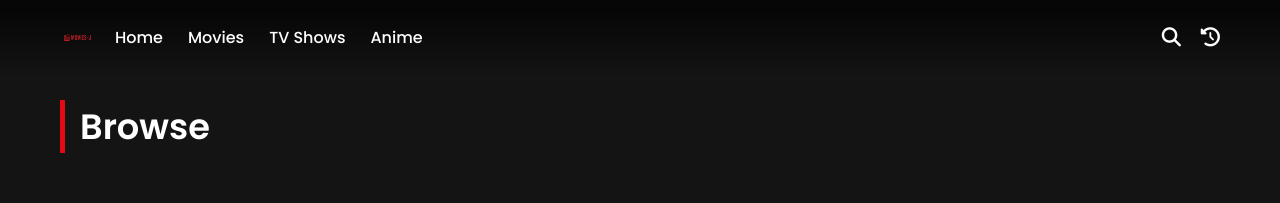
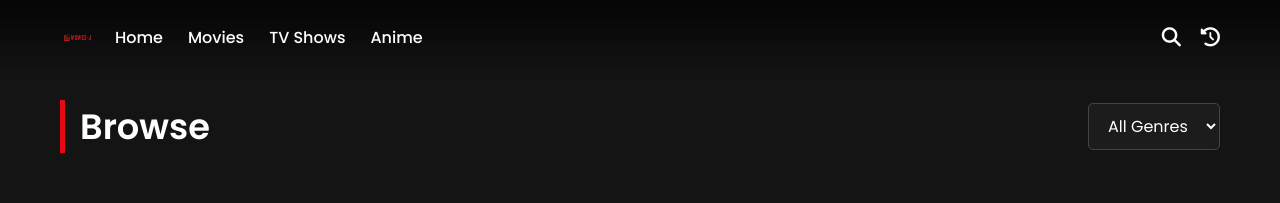
Before and after one commit to onestar2020/movies-J, a plain HTML site: page my-website/browse.html in a window 1280 px wide. Shown: the top 203 px of the page. Drawn offline with Linux system fonts and the light colour scheme.

Commit message:
Update browse.html

```diff
--- a/my-website/browse.html
+++ b/my-website/browse.html
@@ -22,12 +22,32 @@
             max-width: 1600px;
             margin: 0 auto;
         }
+        /* BAGO: Header para sa Title at Genre Filter */
+        .browse-header {
+            display: flex;
+            align-items: center;
+            justify-content: space-between;
+            flex-wrap: wrap; /* Para sa mobile */
+            gap: 20px;
+            margin-bottom: 30px;
+        }
         #browse-title {
             font-size: 2.2rem;
             font-weight: 600;
-            margin-bottom: 30px;
             border-left: 5px solid var(--primary-color);
             padding-left: 15px;
+            margin-bottom: 0; /* Tinanggal ang dating margin */
+        }
+        /* BAGO: Style para sa Genre Filter */
+        #genre-filter {
+            padding: 10px 15px;
+            background-color: #1c1c1c;
+            color: #fff;
+            border: 1px solid #444;
+            border-radius: 5px;
+            font-family: 'Poppins', sans-serif;
+            font-size: 1rem;
+            cursor: pointer;
         }
         #browse-grid {
             display: grid;
@@ -55,6 +75,7 @@
         @media (max-width: 768px) {
             .browse-container { padding: 80px 20px 20px; }
             #browse-grid { grid-template-columns: repeat(auto-fill, minmax(120px, 1fr)); }
+            .browse-header { justify-content: flex-start; } /* Ayusin ang alignment sa mobile */
         }
     </style>
 </head>
@@ -87,7 +108,12 @@
     </nav>
 
     <main class="browse-container">
-        <h1 id="browse-title">Loading...</h1>
+        <div class="browse-header">
+            <h1 id="browse-title">Loading...</h1>
+            <select id="genre-filter">
+                <option value="">All Genres</option>
+                </select>
+        </div>
 
         <div id="browse-grid"></div>
 
```
